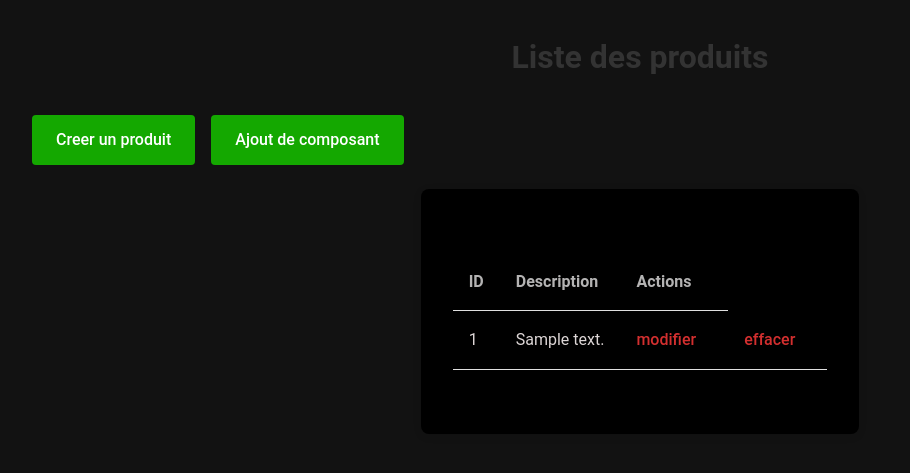
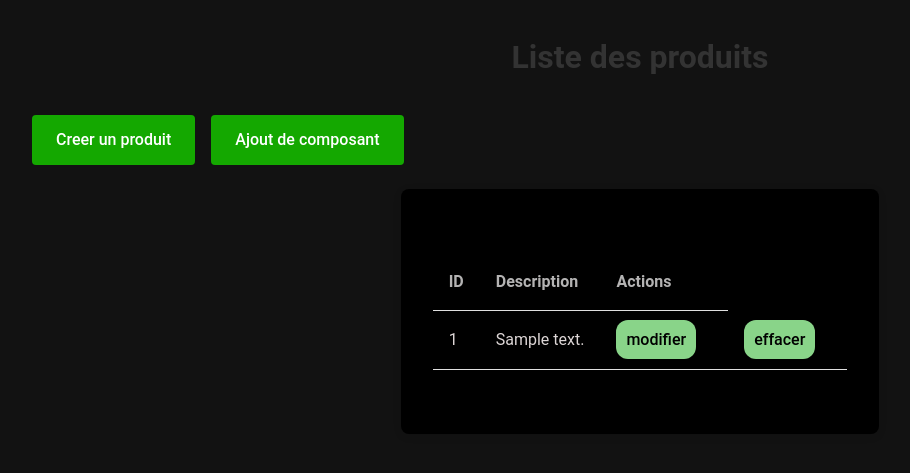
Before and after one commit to Frankam487/bureau_etude_using_PHP, a PHP site: page /index.php in a window 1280 px wide. Shown: the top 473 px of the page, without its empty margins (0-910 px from the left). Run offline with PHP 8.4, Linux system fonts and the light colour scheme; tables that the repository leaves empty or names only in its code hold one stand-in row (values such as "Sample post").

Commit message:
index file styled

```diff
--- a/style.css
+++ b/style.css
@@ -122,18 +122,17 @@ td a {
     margin-right: 1rem;
     transition: color 0.3s ease;
 }
-
+tbody td a{
+  background: rgb(137, 212, 137);
+  color: rgb(1, 1, 1);
+  padding: 10px;
+  border-radius: 12px;
+}
 td a:hover {
     color: #119700;
 }
 
-td a:last-child {
-    color: #d32f2f;
-}
 
-td a:last-child:hover {
-    color: #b71c1c;
-}
 
 
 .table-container, table[border="1"] {
```
